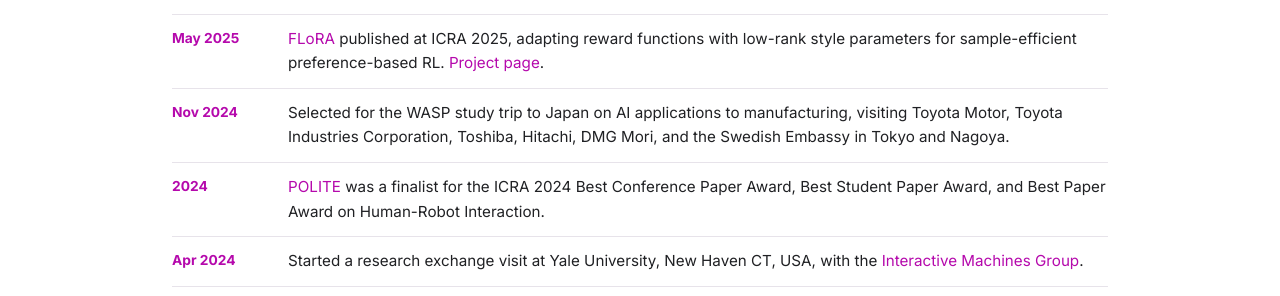
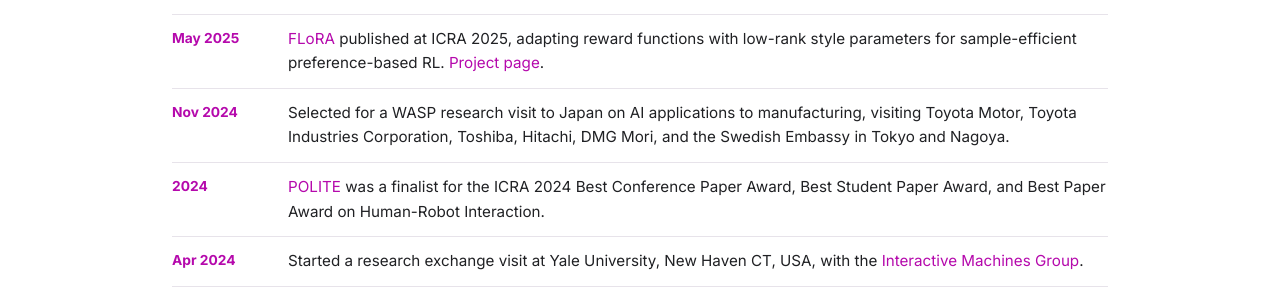
Before and after one commit to DanielLSM/daniellsm.github.io, a Jekyll site: the page index.html, which Jekyll copies as it is, in a window 1280 px wide and 900 px high, scrolled down 814 px. Shown: the part 157-453 px from the top of the window. Built offline with Jekyll 4.4.1, drawn with Linux system fonts in a browser that asks for light colours; a style sheet for code colours, icons or effects is not loaded.

Commit message:
Refresh CV research visit wording

```diff
--- a/index.html
+++ b/index.html
@@ -32,7 +32,7 @@
       <nav class="nav-links" aria-label="Main navigation">
         <a href="/" aria-current="page">Home</a>
         <a href="/research/">Publications</a>
-        <a href="/assets/Daniel_Marta_CV.pdf?v=86325a1" target="_blank" rel="noopener">CV</a>
+        <a href="/assets/Daniel_Marta_CV.pdf?v=e39eb30" target="_blank" rel="noopener">CV</a>
         <button class="theme-toggle" type="button" aria-label="Toggle dark mode" title="Toggle dark mode">◐</button>
       </nav>
     </div>
@@ -53,7 +53,7 @@
       <a class="button" href="https://scholar.google.com/citations?user=sfM-khoAAAAJ&hl=en" target="_blank" rel="noopener">Scholar</a>
       <a class="button" href="https://github.com/DanielLSM/" target="_blank" rel="noopener">GitHub</a>
       <a class="button" href="https://www.linkedin.com/in/daniel-marta-556b4023/" target="_blank" rel="noopener">LinkedIn</a>
-      <a class="button" href="/assets/Daniel_Marta_CV.pdf?v=86325a1" target="_blank" rel="noopener">CV</a>
+      <a class="button" href="/assets/Daniel_Marta_CV.pdf?v=e39eb30" target="_blank" rel="noopener">CV</a>
     </div>
   </div>
   <aside class="profile-card">
@@ -70,7 +70,7 @@
     <tr><th>Mar 2026</th><td><a href="https://arxiv.org/abs/2601.20802">SDPO</a> accepted to the <a href="https://iclr.cc/virtual/2026/10013442">ICLR 2026 Workshop on Scaling Post-training for LLMs (SPOT)</a>.</td></tr>
     <tr><th>Sep 2025</th><td>Joined the <a href="https://las.inf.ethz.ch/">Learning & Adaptive Systems Group</a> at ETH Zürich as a postdoc.</td></tr>
     <tr><th>May 2025</th><td><a href="https://arxiv.org/abs/2504.10002">FLoRA</a> published at ICRA 2025, adapting reward functions with low-rank style parameters for sample-efficient preference-based RL. <a href="https://sites.google.com/view/preflora/">Project page</a>.</td></tr>
-    <tr><th>Nov 2024</th><td>Selected for the WASP study trip to Japan on AI applications to manufacturing, visiting Toyota Motor, Toyota Industries Corporation, Toshiba, Hitachi, DMG Mori, and the Swedish Embassy in Tokyo and Nagoya.</td></tr>
+    <tr><th>Nov 2024</th><td>Selected for a WASP research visit to Japan on AI applications to manufacturing, visiting Toyota Motor, Toyota Industries Corporation, Toshiba, Hitachi, DMG Mori, and the Swedish Embassy in Tokyo and Nagoya.</td></tr>
     <tr><th>2024</th><td><a href="https://ieeexplore.ieee.org/document/10610505">POLITE</a> was a finalist for the ICRA 2024 Best Conference Paper Award, Best Student Paper Award, and Best Paper Award on Human-Robot Interaction.</td></tr>
     <tr><th>Apr 2024</th><td>Started a research exchange visit at Yale University, New Haven CT, USA, with the <a href="https://interactive-machines.gitlab.io/">Interactive Machines Group</a>.</td></tr>
     <tr><th>2024</th><td><a href="https://ieeexplore.ieee.org/document/10610534">SEQUEL</a> and <a href="https://ieeexplore.ieee.org/document/10610505">POLITE</a> published at ICRA 2024.</td></tr>
--- a/research.html
+++ b/research.html
@@ -32,7 +32,7 @@
       <nav class="nav-links" aria-label="Main navigation">
         <a href="/">Home</a>
         <a href="/research/" aria-current="page">Publications</a>
-        <a href="/assets/Daniel_Marta_CV.pdf?v=86325a1" target="_blank" rel="noopener">CV</a>
+        <a href="/assets/Daniel_Marta_CV.pdf?v=e39eb30" target="_blank" rel="noopener">CV</a>
         <button class="theme-toggle" type="button" aria-label="Toggle dark mode" title="Toggle dark mode">◐</button>
       </nav>
     </div>
--- a/research/index.html
+++ b/research/index.html
@@ -32,7 +32,7 @@
       <nav class="nav-links" aria-label="Main navigation">
         <a href="/">Home</a>
         <a href="/research/" aria-current="page">Publications</a>
-        <a href="/assets/Daniel_Marta_CV.pdf?v=86325a1" target="_blank" rel="noopener">CV</a>
+        <a href="/assets/Daniel_Marta_CV.pdf?v=e39eb30" target="_blank" rel="noopener">CV</a>
         <button class="theme-toggle" type="button" aria-label="Toggle dark mode" title="Toggle dark mode">◐</button>
       </nav>
     </div>
```
Also changed, not shown: 1 other file.
